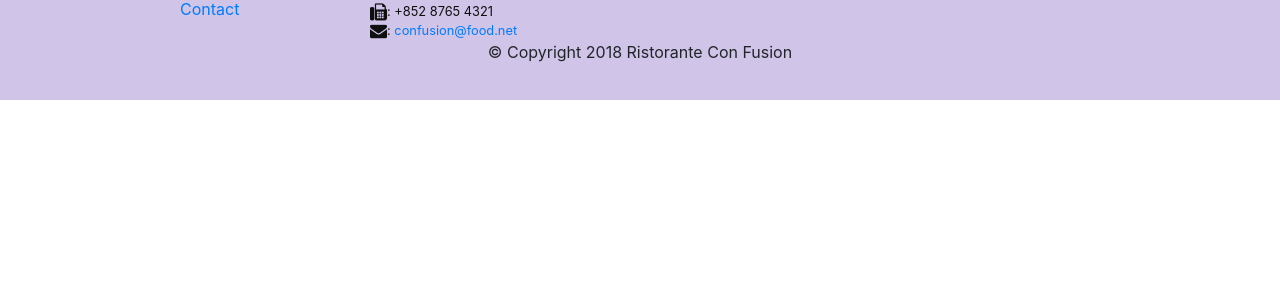
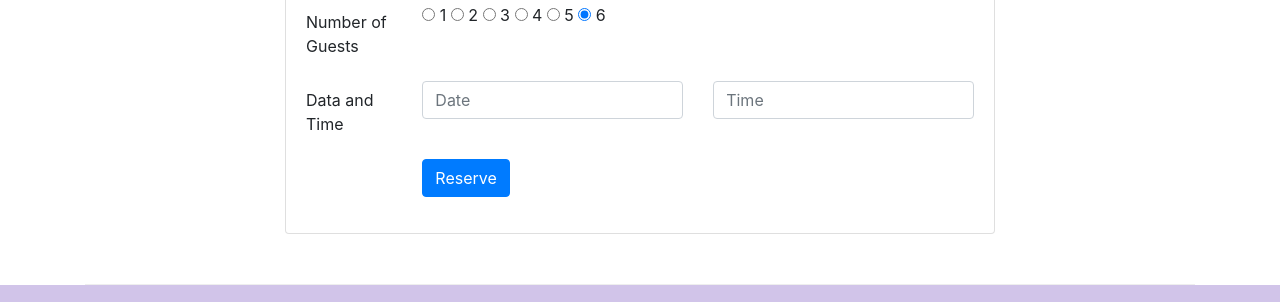
Before and after one commit to AMSKarmajeet/BootstrapGridExercise, a website: page index.html in a window 1280 px wide. Shown: the part 1661-1963 px from the top of the page. Before the commit the page ends 1761 px from the top, so only its background shows below. Drawn offline with nearby package versions, Linux system fonts and the light colour scheme.

Commit message:
assignment2 completed

```diff
--- a/index.html
+++ b/index.html
@@ -40,8 +40,12 @@
                     <h1>Ristorante con Fusion</h1>
                     <p>We take inspiration from the World's best cuisines, and create a unique fusion experience. Our lipsmacking creations will tickle your culinary senses!</p>
                 </div>
-                <div class="col-12 col-sm laign-self-center">
+                <div class="col-12 col-sm-3 align-self-center">
                     <img src="img/logo.png" class="image-fluid">
+
+                </div>
+                <div class="col-12 col-sm-3 align-self-center">
+                    <a href="#reserve_table" class="btn btn-warning">Reserve Table</a>
                 </div>
             </div>
         </div>
@@ -57,11 +61,11 @@
                     <img class="d-flex mr-3 img-thumbnail align-self-center" src="img/uthappizza.png" alt="uthappizza">
                     <div class="media-body">
                         <h2 class="mt-0">Uthappizza <span class="badge badge-danger">HOT</span><span class="badge badge-pill badge-secondary">$4.50</span></h2>
-                        <p>A unique combination of Indian Uthappam (pancake) and Italian pizza, topped with Cerignola olives, ripe vine cherry tomatoes, Vidalia onion, Guntur chillies and Buffalo Paneer.</p>
+                        <p class="d-none d-sm-block">A unique combination of Indian Uthappam (pancake) and Italian pizza, topped with Cerignola olives, ripe vine cherry tomatoes, Vidalia onion, Guntur chillies and Buffalo Paneer.</p>
                     </div>
                 </div>
-                <h2>Uthappizza</h2>
-                <p>A unique combination of Indian Uthappam (pancake) and Italian pizza, topped with Cerignola olives, ripe vine cherry tomatoes, Vidalia onion, Guntur chillies and Buffalo Paneer.</p>
+
+                <p class="d-none d-sm-block">A unique combination of Indian Uthappam (pancake) and Italian pizza, topped with Cerignola olives, ripe vine cherry tomatoes, Vidalia onion, Guntur chillies and Buffalo Paneer.</p>
             </div>
         </div>
 
@@ -71,8 +75,14 @@
                 <h3>This Month's Promotions</h3>
             </div>
             <div class="col col-sm col-md">
-                <h2>Weekend Grand Buffet</h2>
-                <p>Featuring mouthwatering combinations with a choice of five different salads, six enticing appetizers, six main entrees and five choicest desserts. Free flowing bubbly and soft drinks. All for just $19.99 per person </p>
+                <div class="media">
+                    <img class="d-flex mr-3 image-thumbnail order-sm-last align-self-center" src="img/buffet.png" alt="buffet">
+                    <div class="media-body">
+                        <h2 class="mt-0">Weekend Grand Buffet <span class="badge badge-danger">NEW</span></h2>
+                        <p class="d-none d-sm-block">Featuring mouthwatering combinations with a choice of five different salads, six enticing appetizers, six main entrees and five choicest desserts. Free flowing bubbly and soft drinks. All for just $19.99 per person </p>
+                    </div>
+                </div>
+
             </div>
         </div>
 
@@ -90,6 +100,51 @@
                     </div>
                 </div>
             </div>
+        </div>
+
+        <div class="row row-content align-items-center">
+            <div class="col-0 col-sm-2"></div>
+            <div class="col-sm-8 align-self-center">
+                <div class="card" id="reserve_table">
+                    <h3 class="card-header bg-warning text-white">Reserve a Table</h3>
+                    <div class="card-body">
+                        <form>
+                            <div class="form-group row">
+                                <label for="number of guests" class="col-12 col-md-2 col-form-label">Number of Guests</label>
+                                <div class="col-12 col-md-10">
+                                    <input type="radio" name="radsize" id="1" value="1" checked="checked"/>
+                                    <label for="1">1</label>
+                                    <input type="radio" name="radsize" id="2" value="2" checked="checked"/>
+                                    <label for="2">2</label>
+                                    <input type="radio" name="radsize" id="3" value="3" checked="checked"/>
+                                    <label for="3">3</label>
+                                    <input type="radio" name="radsize" id="4" value="4" checked="checked"/>
+                                    <label for="4">4</label>
+                                    <input type="radio" name="radsize" id="5" value="5" checked="checked"/>
+                                    <label for="5">5</label>
+                                    <input type="radio" name="radsize" id="6" value="6" checked="checked"/>
+                                    <label for="6">6</label>
+                                </div>
+                            </div>
+                            <div class="form-group row">
+                                <label for="date and time" class="col-12 col-md-2 col-form-label">Data and Time</label>
+                                <div class="col-12 col-md-5">
+                                    <input type="" class="form-control" id="date" name="date" placeholder="Date">
+                                </div>
+                                <div class="col-12 col-md-5">
+                                    <input type="" class="form-control" id="time" name="time" placeholder="Time">
+                                </div>
+                            </div>
+                            <div class="form-group row">
+                                <div class="offset-md-2 col-md-10">
+                                    <button type="submit" class="btn btn-primary">Reserve</button>
+                                </div>
+                            </div>
+                        </form>
+                    </div>
+                </div>
+            </div>
+            <div class="col-0 col-sm-2"></div>
         </div>
     </div>
 
```
Also changed, not shown: aboutus.html (+4 -4 lines).
